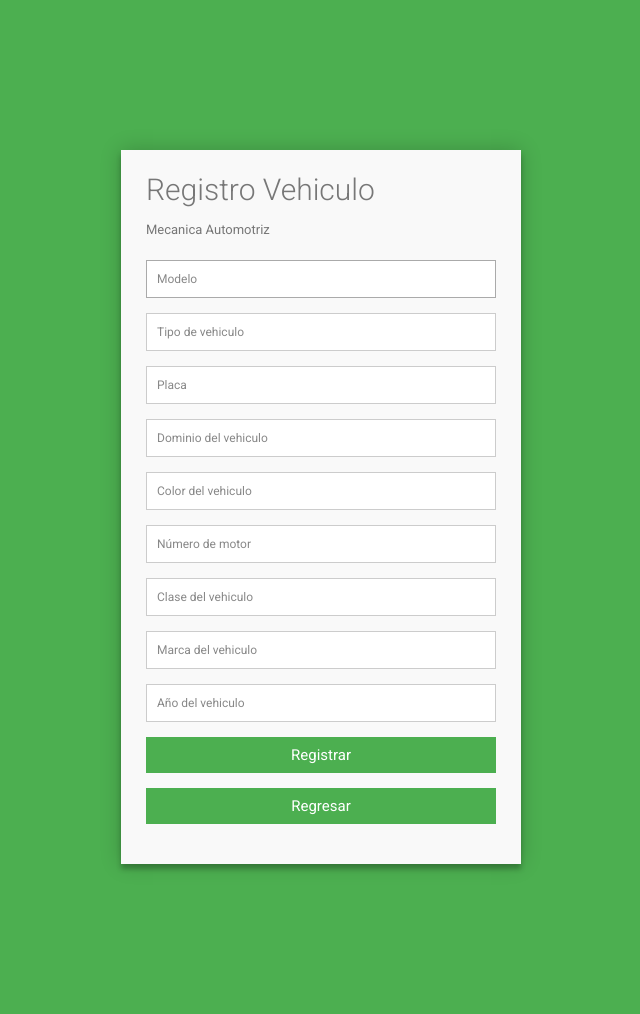
After one commit to Marvel983/Mecanica_Automotriz, a PHP site: page /register_vehiculo.php in a window 1280 px wide. The commit adds this page. Shown: the whole page, without its empty margins (319-959 px from the left). Run offline with PHP 8.4, Linux system fonts and the light colour scheme.

Commit message:
Se desarrollo el registro de los vehiculos

```diff
--- /dev/null
+++ b/css/register_vehiculo.css
@@ -0,0 +1,150 @@
+@import url(https://fonts.googleapis.com/css?family=Roboto:400,300,600,400italic);
+* {
+  margin: 0;
+  padding: 0;
+  box-sizing: border-box;
+  -webkit-box-sizing: border-box;
+  -moz-box-sizing: border-box;
+  -webkit-font-smoothing: antialiased;
+  -moz-font-smoothing: antialiased;
+  -o-font-smoothing: antialiased;
+  text-rendering: optimizeLegibility;
+}
+
+body {
+  font-family: "Roboto", Helvetica, Arial, sans-serif;
+  font-weight: 100;
+  font-size: 12px;
+  line-height: 30px;
+  color: #777;
+  background: #4CAF50;
+}
+
+.container {
+  max-width: 400px;
+  width: 100%;
+  margin: 0 auto;
+  position: relative;
+}
+
+#contact input[type="text"],
+#contact input[type="password"],
+#contact input[type="number"],
+#contact input[type="email"],
+#contact input[type="tel"],
+#contact input[type="url"],
+#contact button[type="buttom"],
+#contact textarea,
+#contact button[type="submit"] {
+  font: 400 12px/16px "Roboto", Helvetica, Arial, sans-serif;
+}
+
+#contact {
+  background: #F9F9F9;
+  padding: 25px;
+  margin: 150px 0;
+  box-shadow: 0 0 20px 0 rgba(0, 0, 0, 0.2), 0 5px 5px 0 rgba(0, 0, 0, 0.24);
+}
+
+#contact h3 {
+  display: block;
+  font-size: 30px;
+  font-weight: 300;
+  margin-bottom: 10px;
+}
+
+#contact h4 {
+  margin: 5px 0 15px;
+  display: block;
+  font-size: 13px;
+  font-weight: 400;
+}
+
+fieldset {
+  border: medium none !important;
+  margin: 0 0 10px;
+  min-width: 100%;
+  padding: 0;
+  width: 100%;
+}
+
+#contact input[type="text"],
+#contact input[type="password"],
+#contact input[type="number"],
+#contact input[type="email"],
+#contact input[type="tel"],
+#contact input[type="url"],
+#contact textarea {
+  width: 100%;
+  border: 1px solid #ccc;
+  background: #FFF;
+  margin: 0 0 5px;
+  padding: 10px;
+}
+
+#contact input[type="text"]:hover,
+#contact input[type="password"]:hover,
+#contact input[type="number"]:hover,
+#contact input[type="email"]:hover,
+#contact input[type="tel"]:hover,
+#contact input[type="url"]:hover,
+#contact textarea:hover {
+  -webkit-transition: border-color 0.3s ease-in-out;
+  -moz-transition: border-color 0.3s ease-in-out;
+  transition: border-color 0.3s ease-in-out;
+  border: 1px solid #aaa;
+}
+
+#contact textarea {
+  height: 100px;
+  max-width: 100%;
+  resize: none;
+}
+
+#contact button[type="submit"], #contact button[type="buttom"] {
+  cursor: pointer;
+  width: 100%;
+  border: none;
+  background: #4CAF50;
+  color: #FFF;
+  margin: 0 0 5px;
+  padding: 10px;
+  font-size: 15px;
+}
+
+#contact button[type="submit"]:hover, #contact button[type="buttom"]:hover {
+  background: #43A047;
+  -webkit-transition: background 0.3s ease-in-out;
+  -moz-transition: background 0.3s ease-in-out;
+  transition: background-color 0.3s ease-in-out;
+}
+
+#contact button[type="submit"]:active, #contact button[type="buttom"]:active {
+  box-shadow: inset 0 1px 3px rgba(0, 0, 0, 0.5);
+}
+
+.copyright {
+  text-align: center;
+}
+
+#contact input:focus,
+#contact textarea:focus {
+  outline: 0;
+  border: 1px solid #aaa;
+}
+
+::-webkit-input-placeholder {
+  color: #888;
+}
+
+:-moz-placeholder {
+  color: #888;
+}
+
+::-moz-placeholder {
+  color: #888;
+}
+
+:-ms-input-placeholder {
+  color: #888;
+}
--- a/html/register.php
+++ b/html/register.php
@@ -4,7 +4,7 @@
 <head>
     <meta charset="UTF-8">
     <meta name="viewport" content="width=device-width, initial-scale=1.0">
-    <title>Login</title>
+    <title>Registro</title>
     <link rel="stylesheet" href="../css/register.css">
 </head>
 
--- /dev/null
+++ b/html/register_vehiculo.php
@@ -0,0 +1,56 @@
+<!DOCTYPE html>
+<html lang="en">
+
+<head>
+    <meta charset="UTF-8">
+    <meta name="viewport" content="width=device-width, initial-scale=1.0">
+    <title>Registro Vehiculo</title>
+    <link rel="stylesheet" href="../css/register_vehiculo.css">
+</head>
+
+<body>
+    <div class="container">
+        <form id="contact" action="" method="post">
+            <h3>Registro Vehiculo</h3>
+            <h4>Mecanica Automotriz</h4>
+            <fieldset>
+                <input placeholder="Modelo" name="modelo" type="text" required autofocus>
+            </fieldset>
+            <fieldset>
+                <input placeholder="Tipo de vehiculo" name="tipo" type="text" required autofocus>
+            </fieldset>
+            <fieldset>
+                <input placeholder="Placa" name="placa" type="text" required autofocus>
+            </fieldset>
+            <fieldset>
+                <input placeholder="Dominio del vehiculo" name="dominio" type="text" required autofocus>
+            </fieldset>
+            <fieldset>
+                <input placeholder="Color del vehiculo" name="color" type="text" required>
+            </fieldset>
+            <fieldset>
+                <input placeholder="Número de motor" name="motor" type="text" required autofocus>
+            </fieldset>
+            <fieldset>
+                <input placeholder="Clase del vehiculo" name="clase" type="text" required>
+            </fieldset>
+            <fieldset>
+                <input placeholder="Marca del vehiculo" name="marca" type="text" required autofocus>
+            </fieldset>
+            <fieldset>
+                <input placeholder="Año del vehiculo" name="fecha" type="text" required autofocus>
+            </fieldset>
+            <fieldset>
+                <button name="register_vehiculo" type="submit" id="contact-submit" data-submit="...Sending">Registrar</button>
+            </fieldset>
+            <fieldset>
+                <button type="buttom" id="contact-submit">Regresar</button>
+            </fieldset>
+        </form>
+        <?php
+        include("../php/register_vehiculo_db.php");
+        ?>
+    </div>
+</body>
+
+</html>
--- /dev/null
+++ b/php/register_vehiculo_db.php
@@ -0,0 +1,35 @@
+<?php
+    $connex = mysqli_connect("localhost","root","","mecanica_automotriz");
+
+    if(isset($_POST['register_vehiculo'])) {
+       if (strlen($_POST['modelo']) >= 1 && strlen($_POST['tipo']) >= 1 && strlen($_POST['placa']) >= 1 && strlen($_POST['dominio']) >= 1 && strlen($_POST['color']) >= 1 && strlen($_POST['motor']) >= 1 && strlen($_POST['clase']) >= 1 && strlen($_POST['marca']) >= 1 && strlen($_POST['fecha']) >= 1){
+            $modelo = trim($_POST['modelo']);
+            $tipo = trim($_POST['tipo']);
+            $placa = trim($_POST['placa']);
+            $dominio = trim($_POST['dominio']);
+            $color = trim($_POST['color']);
+            $motor = trim($_POST['motor']);
+            $clase = trim($_POST['clase']);
+            $marca = trim($_POST['marca']);
+            $fecha = trim($_POST['fecha']);
+
+            $consulta = "INSERT INTO vehiculo(modelo,tipo,placa,dominio,color,nummotor,clase,marca,fecha)
+            VALUES ('$modelo','$tipo','$placa','$dominio','$color','$motor','$clase','$marca','$fecha')";
+
+            $resultado = mysqli_query($connex,$consulta);
+            if ($resultado) {
+                ?>
+                    <script>
+                        alert("Lo inscribiste correctamente");
+                    </script>
+                <?php
+            } else {
+                ?>
+                    <script>
+                        alert("Ocurrio un error");
+                    </script>
+                <?php
+            }
+       }
+    }
+?>
```
Also changed, not shown: sql/Mecanica_Automotriz.sql (+9 -5 lines).
